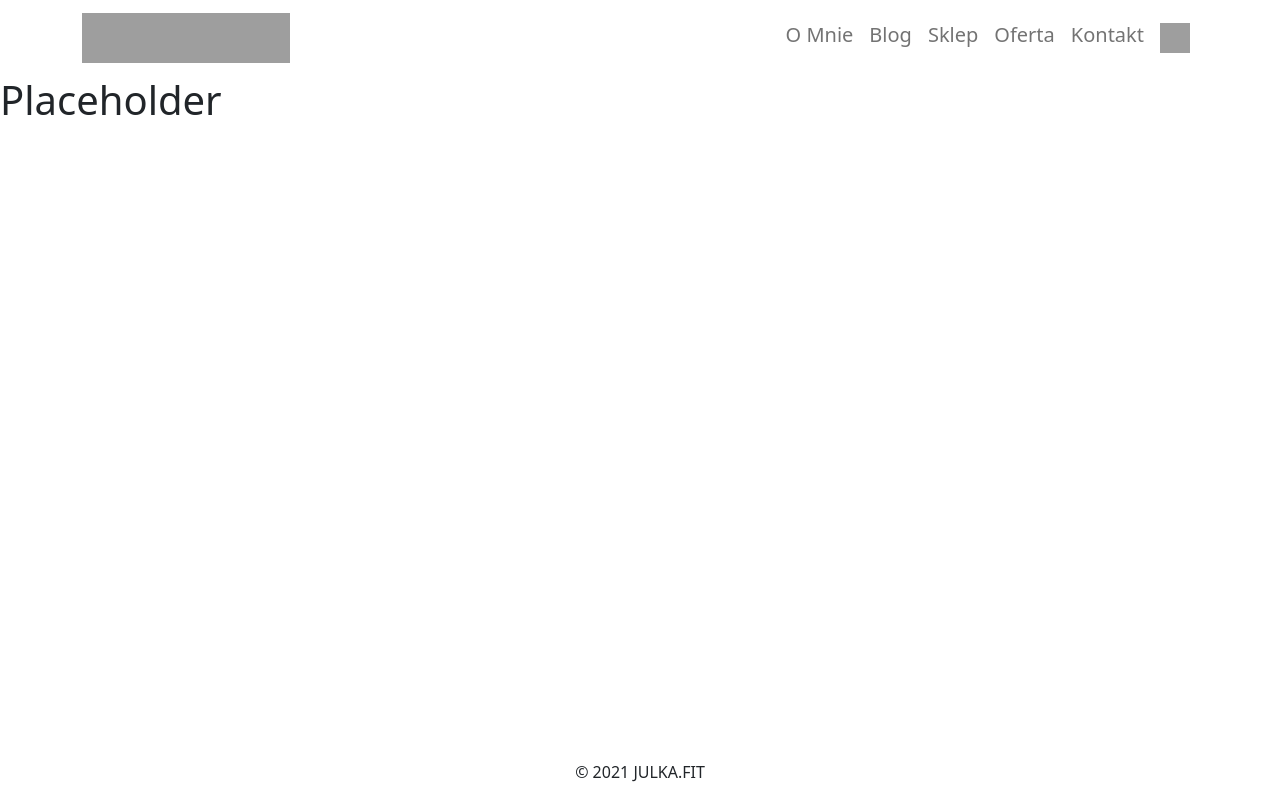
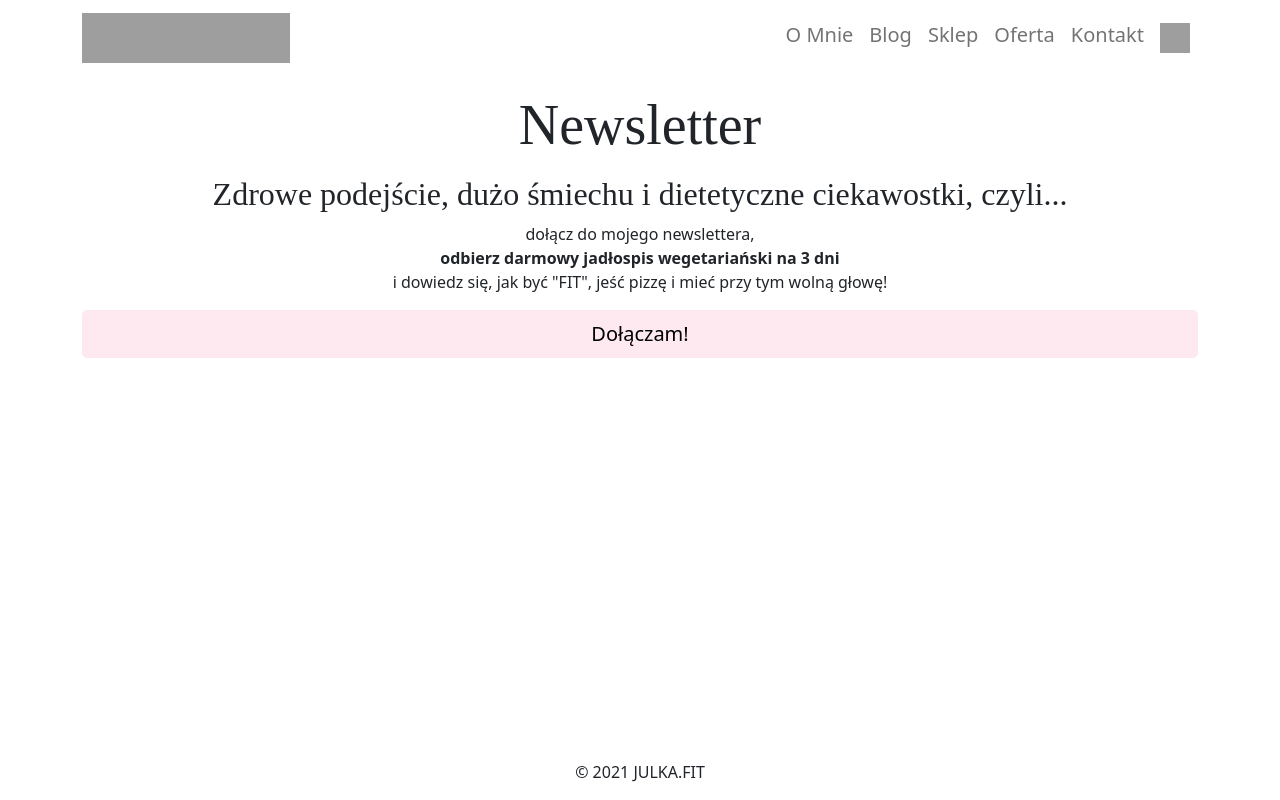
Before and after one commit to Baz00k/julka-fit-next, a Next.js app: page /newsletter in a window 1280 px wide. Built offline with nearby package versions, Linux system fonts and the light colour scheme; no server answers; grey boxes are pictures that could not be loaded; a web font is replaced by a local one.

Commit message:
newsletter update

```diff
--- a/pages/newsletter.js
+++ b/pages/newsletter.js
@@ -1,9 +1,23 @@
 import DefaultLayout from "../layouts/defaultLayout"
+import { Container } from "react-bootstrap"
+import PageTitle from "../components/pageTitle"
+import OutlineButton from "../components/outlineButton"
 
 function Placeholder() {
     return (
-        <DefaultLayout>
-            <h1>Placeholder</h1>
+        <DefaultLayout title="Newsletter - Julia Migdalska">
+            <Container className='justify-content-center text-center'>
+                <PageTitle>Newsletter</PageTitle>
+                <h2 className="font-abhaya">Zdrowe podejście, dużo śmiechu i&nbsp;dietetyczne ciekawostki,&nbsp;czyli...</h2>
+                <p>
+                    dołącz do mojego&nbsp;newslettera,<br />
+                    <b>odbierz darmowy jadłospis wegetariański na&nbsp;3&nbsp;dni</b><br />
+                    i&nbsp;dowiedz się, jak być &quot;FIT&quot;, jeść pizzę i mieć przy tym wolną&nbsp;głowę!
+                </p>
+                <div className="d-grid gap-2">
+                    <OutlineButton type='submit' variant='secondary' size='lg'>Dołączam!</OutlineButton>
+                </div>
+            </Container>
         </DefaultLayout>
     );
 }
```
